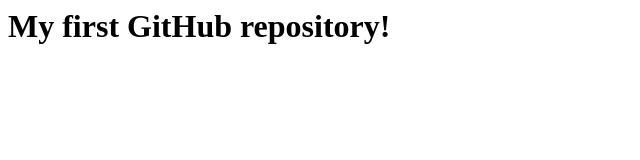
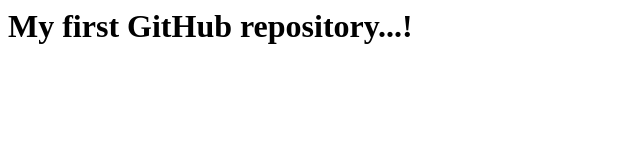
Before and after one commit to jishnu-cv/coding-challenge, a plain HTML site: page index.html in a window 1280 px wide. Shown: the full height of the page, 0-640 px from the left. Drawn offline with Linux system fonts and the light colour scheme.

Commit message:
Updated hompepage

```diff
--- a/index.html
+++ b/index.html
@@ -5,6 +5,6 @@
     <title>Document</title>
   </head>
   <body>
-    <h1>My first GitHub repository!</h1>
+    <h1>My first GitHub repository...!</h1>
   </body>
 </html>
```
